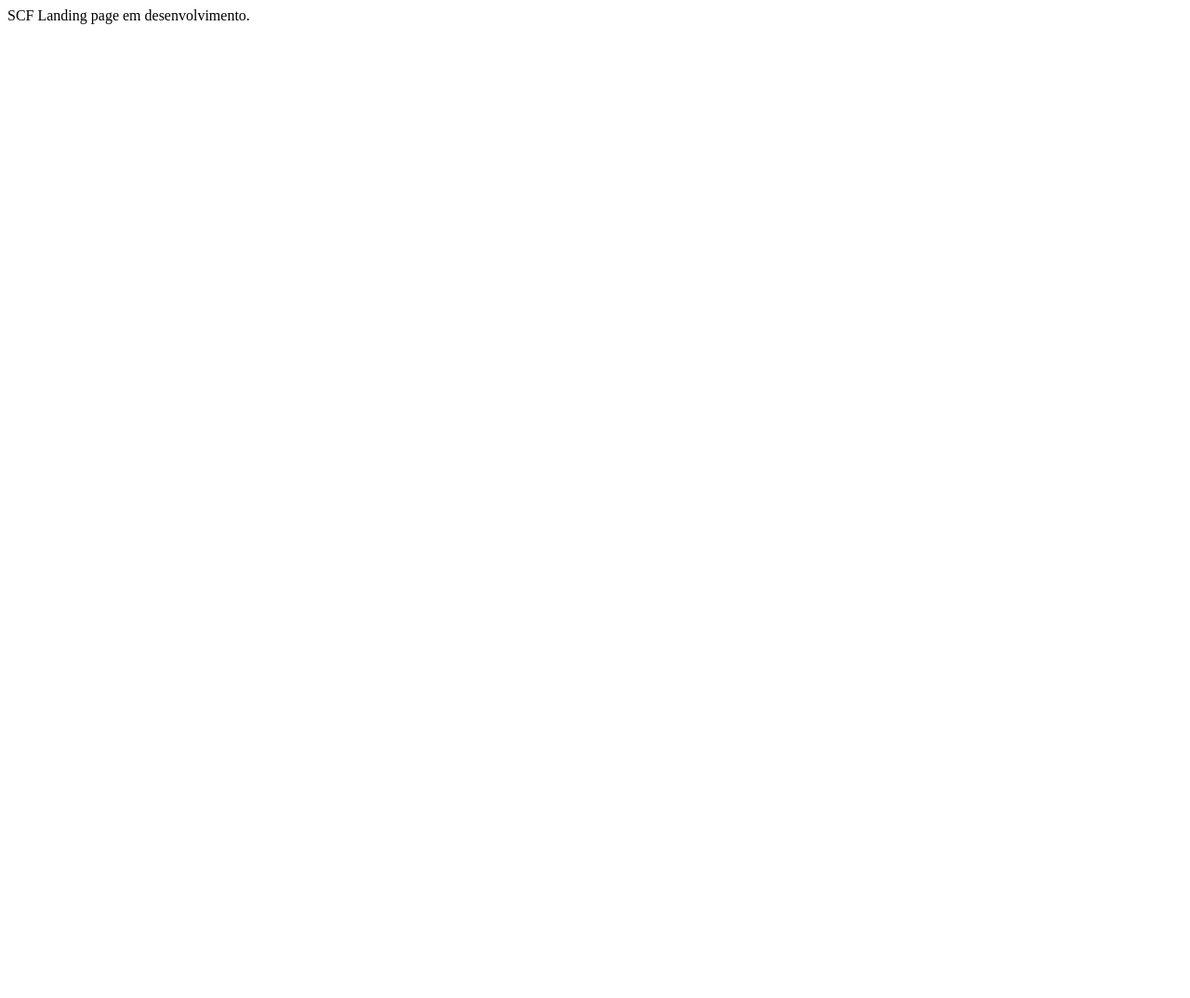
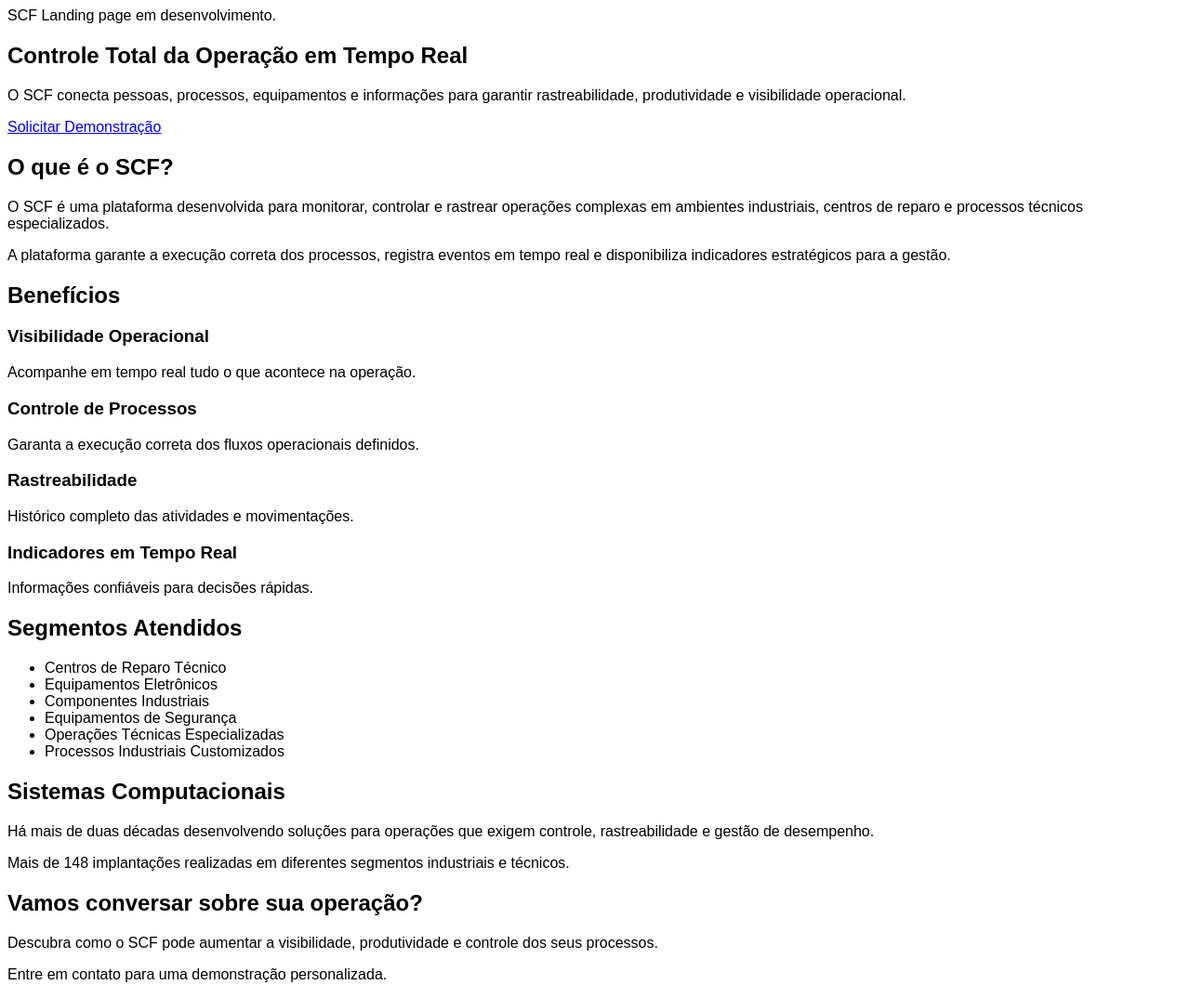
Before and after one commit to linduarte/scf, a plain HTML site: page index.html in a window 1280 px wide. Shown: the whole page at 93% size. Before the commit the page ends 800 px from the top, so only its background shows below. Drawn offline with Linux system fonts and the light colour scheme.

Commit message:
Add initial HTML structure, CSS styles, and JavaScript placeholders for SCF landing page

```diff
--- /dev/null
+++ b/assets/css/style.css
@@ -0,0 +1,7 @@
+body {
+    font-family: Arial, sans-serif;
+}
+
+.hero {
+    background-color: #0b1f3a;
+}
--- /dev/null
+++ b/assets/js/main.js
@@ -0,0 +1,3 @@
+// animações futuras
+// menu
+// scroll suave
--- a/index.html
+++ b/index.html
@@ -1 +1,158 @@
 SCF Landing page em desenvolvimento.
+<!DOCTYPE html>
+<html lang="pt-BR">
+<head>
+    <meta charset="UTF-8">
+    <meta name="viewport" content="width=device-width, initial-scale=1.0">
+    <title>SCF - Plataforma de Controle e Execução de Processos</title>
+
+    <link rel="stylesheet" href="assets/css/style.css">
+</head>
+<body>
+
+    <!-- HERO -->
+
+    <section id="hero">
+
+        <h1>Controle Total da Operação em Tempo Real</h1>
+
+        <p>
+            O SCF conecta pessoas, processos, equipamentos e informações
+            para garantir rastreabilidade, produtividade e visibilidade operacional.
+        </p>
+
+        <a href="#contato">Solicitar Demonstração</a>
+
+    </section>
+
+    <!-- O QUE É O SCF -->
+
+    <section id="sobre">
+
+        <h2>O que é o SCF?</h2>
+
+        <p>
+            O SCF é uma plataforma desenvolvida para monitorar, controlar
+            e rastrear operações complexas em ambientes industriais,
+            centros de reparo e processos técnicos especializados.
+        </p>
+
+        <p>
+            A plataforma garante a execução correta dos processos,
+            registra eventos em tempo real e disponibiliza indicadores
+            estratégicos para a gestão.
+        </p>
+
+    </section>
+
+    <!-- BENEFÍCIOS -->
+
+    <section id="beneficios">
+
+        <h2>Benefícios</h2>
+
+        <div>
+
+            <h3>Visibilidade Operacional</h3>
+
+            <p>
+                Acompanhe em tempo real tudo o que acontece na operação.
+            </p>
+
+        </div>
+
+        <div>
+
+            <h3>Controle de Processos</h3>
+
+            <p>
+                Garanta a execução correta dos fluxos operacionais definidos.
+            </p>
+
+        </div>
+
+        <div>
+
+            <h3>Rastreabilidade</h3>
+
+            <p>
+                Histórico completo das atividades e movimentações.
+            </p>
+
+        </div>
+
+        <div>
+
+            <h3>Indicadores em Tempo Real</h3>
+
+            <p>
+                Informações confiáveis para decisões rápidas.
+            </p>
+
+        </div>
+
+    </section>
+
+    <!-- SEGMENTOS -->
+
+    <section id="segmentos">
+
+        <h2>Segmentos Atendidos</h2>
+
+        <ul>
+
+            <li>Centros de Reparo Técnico</li>
+
+            <li>Equipamentos Eletrônicos</li>
+
+            <li>Componentes Industriais</li>
+
+            <li>Equipamentos de Segurança</li>
+
+            <li>Operações Técnicas Especializadas</li>
+
+            <li>Processos Industriais Customizados</li>
+
+        </ul>
+
+    </section>
+
+    <!-- EMPRESA -->
+
+    <section id="empresa">
+
+        <h2>Sistemas Computacionais</h2>
+
+        <p>
+            Há mais de duas décadas desenvolvendo soluções para operações
+            que exigem controle, rastreabilidade e gestão de desempenho.
+        </p>
+
+        <p>
+            Mais de 148 implantações realizadas em diferentes segmentos
+            industriais e técnicos.
+        </p>
+
+    </section>
+
+    <!-- CTA -->
+
+    <section id="contato">
+
+        <h2>Vamos conversar sobre sua operação?</h2>
+
+        <p>
+            Descubra como o SCF pode aumentar a visibilidade,
+            produtividade e controle dos seus processos.
+        </p>
+
+        <p>
+            Entre em contato para uma demonstração personalizada.
+        </p>
+
+    </section>
+
+    <script src="assets/js/main.js"></script>
+
+</body>
+</html>
```
